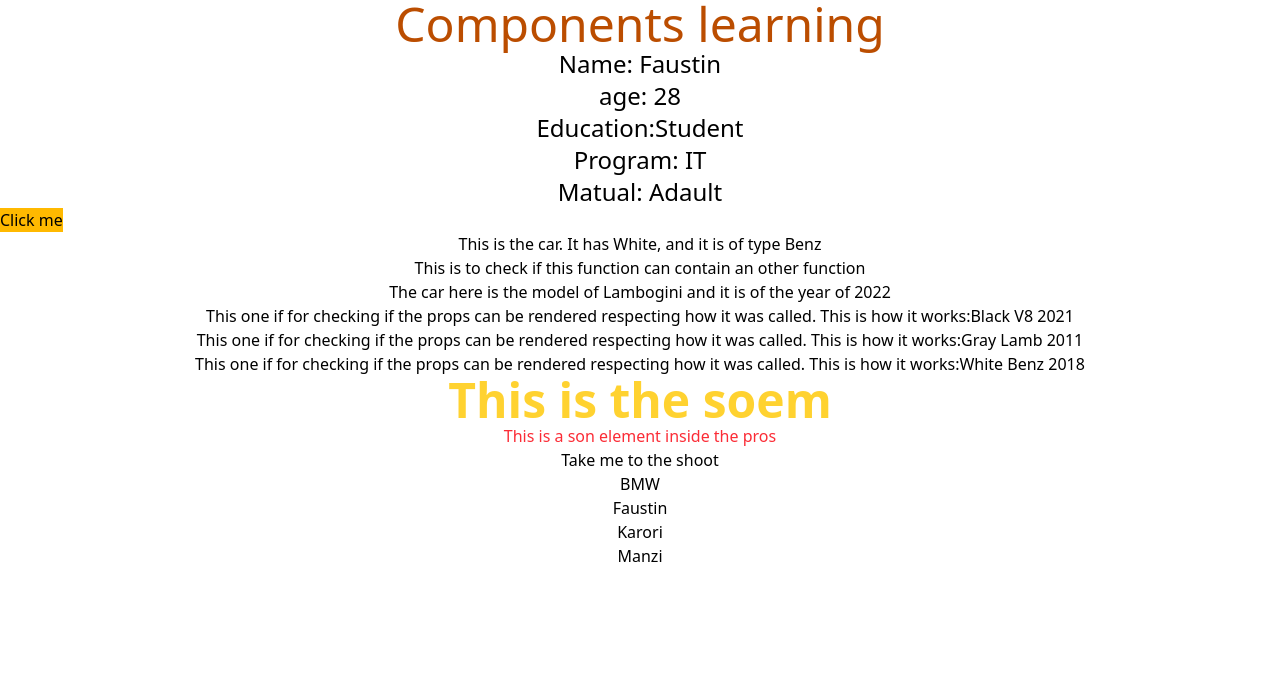
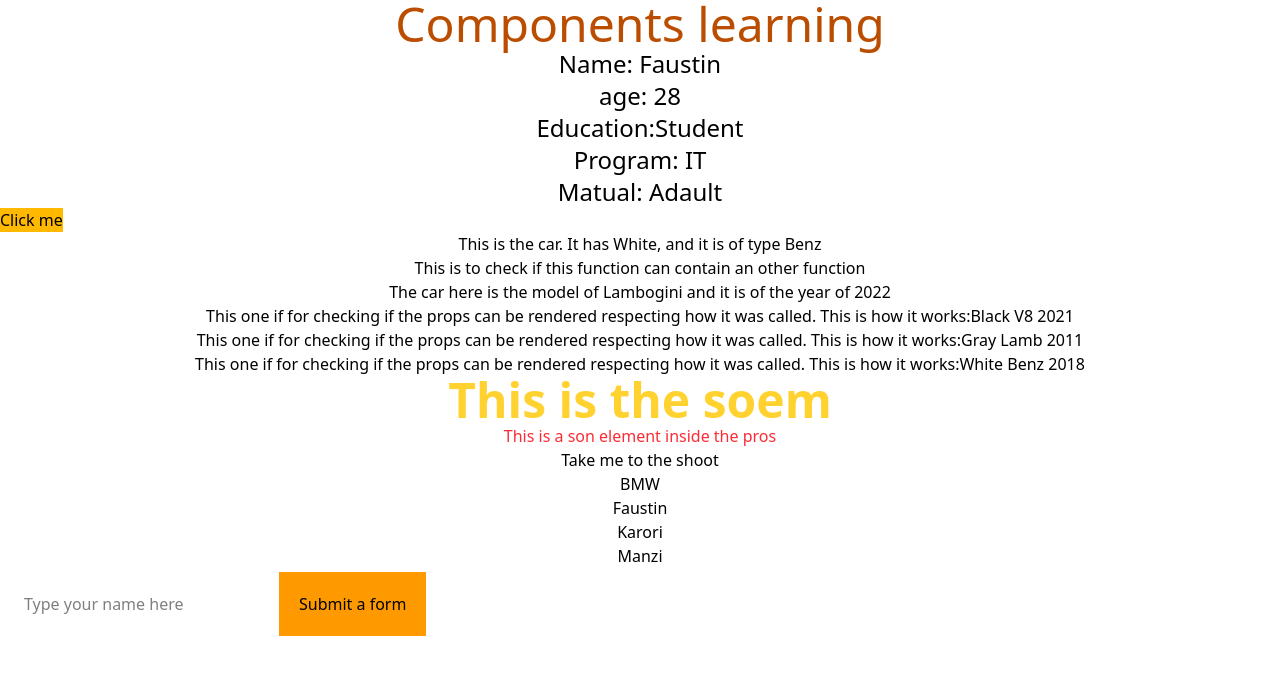
Before and after one commit to faustin12-g/react-learn, a React app: page / in a window 1280 px wide. Shown: the top 674 px of the page. Built offline with nearby package versions, Linux system fonts and the light colour scheme; the HTML template or start-up script is replaced by a standard one.

Commit message:
add the codes on the learning the forms on the w3schools learning

```diff
--- a/src/App.jsx
+++ b/src/App.jsx
@@ -7,6 +7,7 @@ import ChildrenProps from './components/ChildrenProps'
 import Events from './components/Events'
 import Conditionals from './components/Conditionals'
 import Lists from './components/Lists'
+import Forms from './components/Forms'
 
 const App = () => {
   return (
@@ -24,6 +25,7 @@ const App = () => {
         <Conditionals brand='BMW' year={4040} />
 
         <Lists />
+        <Forms />
 
       </>
   )
--- /dev/null
+++ b/src/components/Forms.jsx
@@ -0,0 +1,17 @@
+import React from 'react'
+
+const Forms = () => {
+    const [name, useState]  = ('');
+    function handleSubmittion(e)
+    {
+        const typed = e.target.value
+    }
+  return (
+    <div>
+        <input value={name} onChange={handleSubmittion} className='p-6' placeholder='Type your name here' />
+        <button className='bg-amber-500 p-5'>Submit a form</button>
+    </div>
+  )
+}
+
+export default Forms
```
